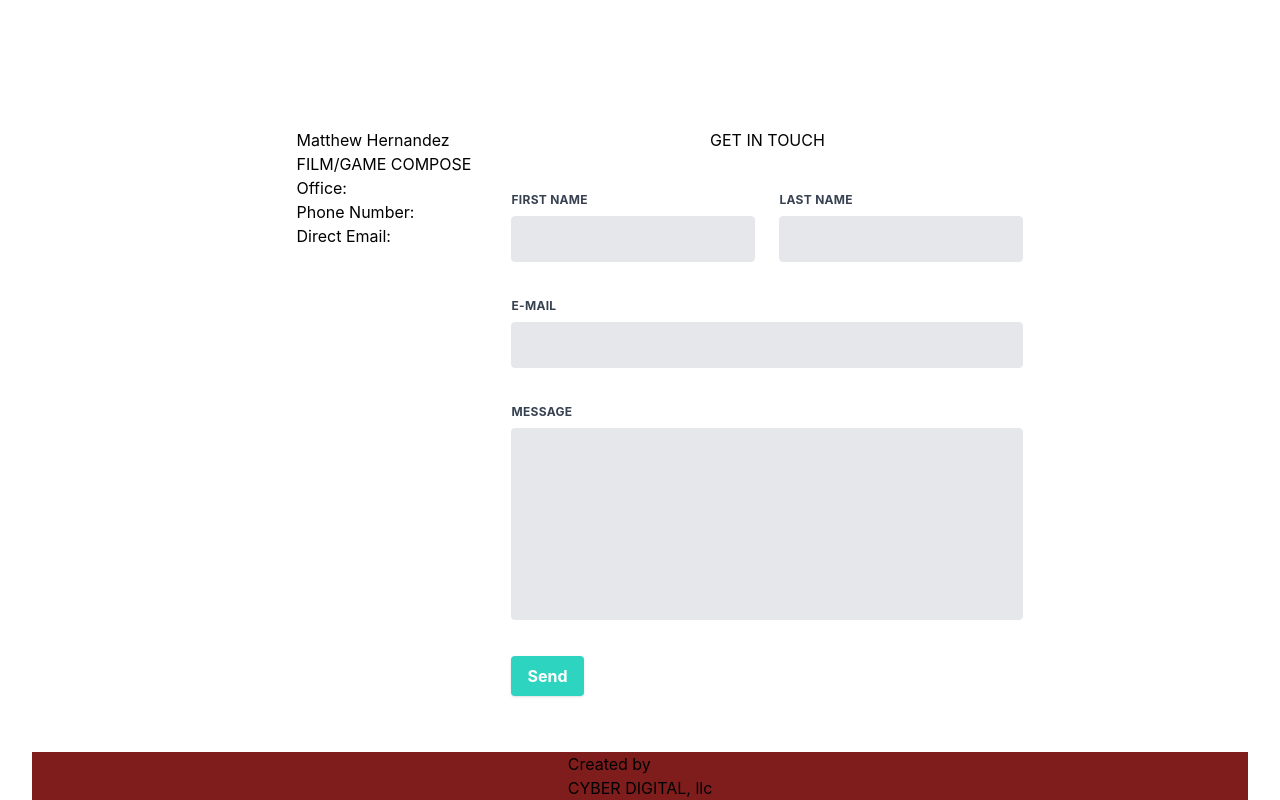
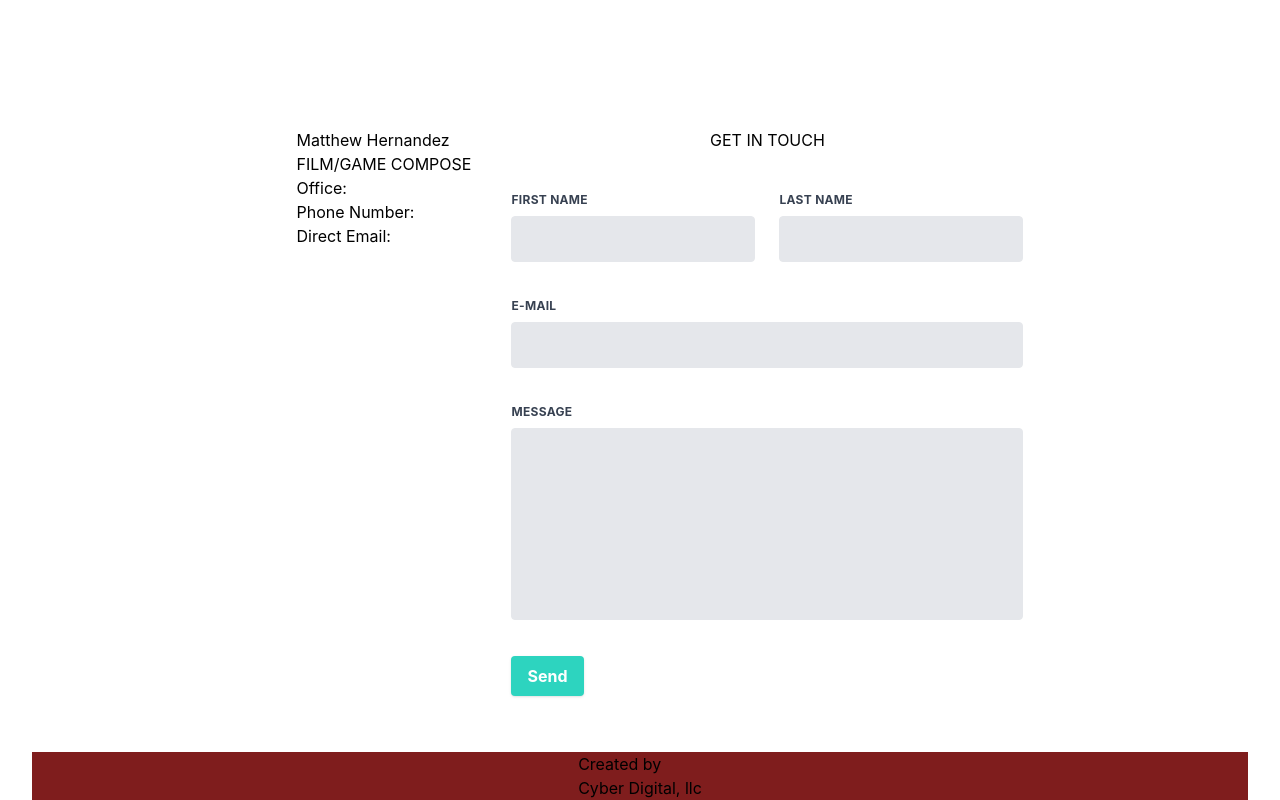
Before and after one commit to Cyber-Digital-llc/Matthews-Portfolio-Website-FE, a Next.js app: page / in a window 1280 px wide. Shown: the part 2832-3632 px from the top of the page. Built offline with nearby package versions, Linux system fonts and the light colour scheme.

Commit message:
cleaning up

```diff
--- a/pages/index.js
+++ b/pages/index.js
@@ -36,7 +36,7 @@ export default function Home() {
                 >
                     Created by{" "}
                     <span className={styles.logo}>
-                        <h2>CYBER DIGITAL, llc</h2>
+                        <h2>Cyber Digital, llc</h2>
                     </span>
                 </a>
             </footer>
```
